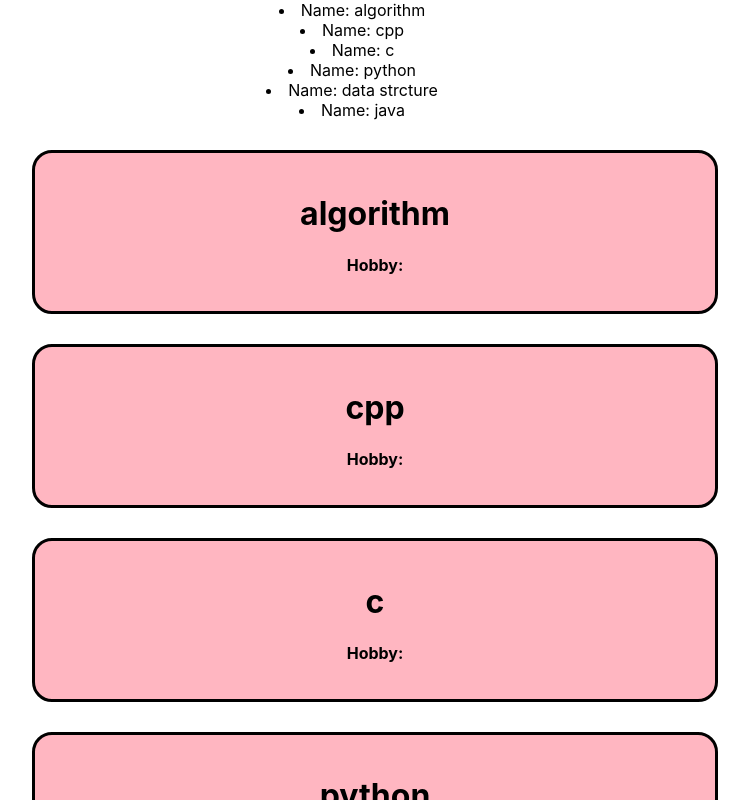
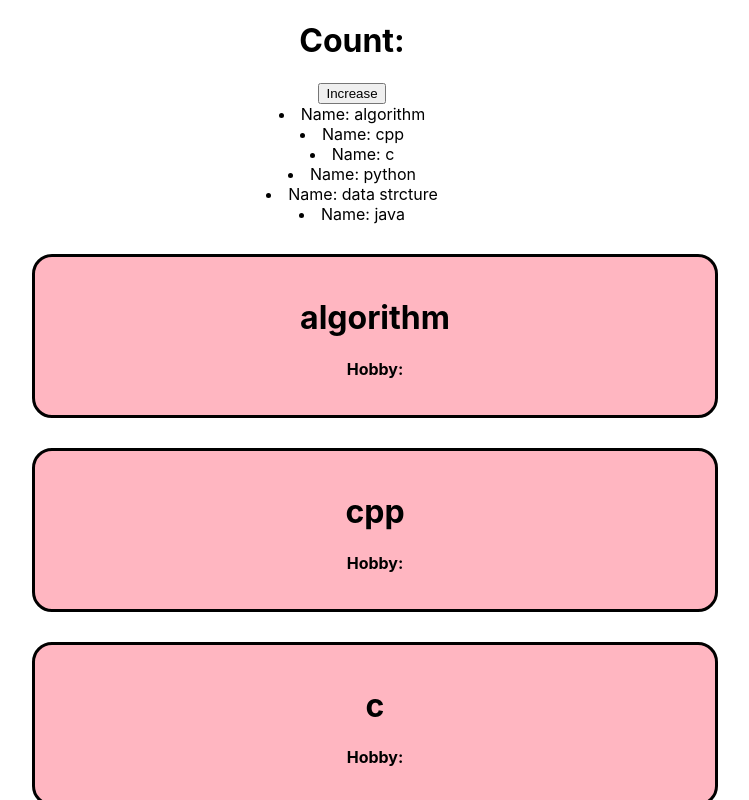
Before and after one commit to khadiza21/m-45-react-coreConcept, a React (Create React App) app: page / in a window 1280 px wide. Shown: the top 800 px of the page, without its empty margins (288-1037 px from the left). Built offline with nearby package versions, Linux system fonts and the light colour scheme.

Commit message:
react app

```diff
--- a/src/App.js
+++ b/src/App.js
@@ -19,6 +19,7 @@
   const books = ["algorithm", "cpp", "c", "python", "data strcture", "java"];
   return (
     <div className="App">
+      <Counter></Counter>
       {/* <h1>JSX</h1>
         <div className="container">
           <h2>I am from BD</h2>
@@ -66,4 +67,12 @@
   );
 }
 
+function Counter(){
+  return(
+    <div>
+      <h1>Count: </h1>
+      <button>Increase</button>
+    </div>
+  )
+}
 export default App;
```
